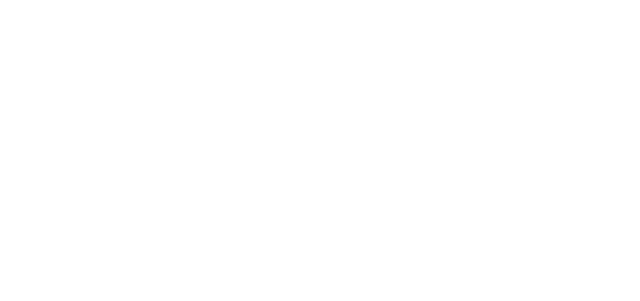
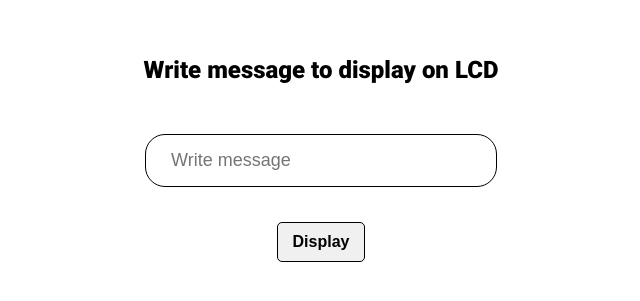
Before and after one commit to Mikael-Kolehmainen/web-input-to-arduino-lcd, a React (Create React App) app: page / in a window 1280 px wide. Shown: the part 231-532 px from the top of the page, without its empty margins (319-959 px from the left). Built offline with nearby package versions, Linux system fonts and the light colour scheme.

Commit message:
Components for website

```diff
--- a/package.json
+++ b/package.json
@@ -13,6 +13,7 @@
     "react": "^18.2.0",
     "react-dom": "^18.2.0",
     "react-scripts": "5.0.1",
+    "styled-components": "^6.1.8",
     "typescript": "^4.9.5",
     "web-vitals": "^2.1.4"
   },
--- a/public/index.html
+++ b/public/index.html
@@ -24,7 +24,7 @@
       work correctly both with client-side routing and a non-root public URL.
       Learn how to configure a non-root public URL by running `npm run build`.
     -->
-    <title>React App</title>
+    <title>Web Input to Arduino LCD</title>
   </head>
   <body>
     <noscript>You need to enable JavaScript to run this app.</noscript>
--- a/src/App.tsx
+++ b/src/App.tsx
@@ -1,9 +1,17 @@
 import React from 'react';
+import { Input } from './components/input.styles';
+import { SubmitButton } from './components/submitButton.styles';
+import { Container } from './components/container.styles';
+import { Heading } from './components/heading.styles';
 
 const App = () => {
   return (
     <section>
-
+      <Container>
+        <Heading>Write message to display on LCD</Heading>
+        <Input type='text' placeholder='Write message' />
+        <SubmitButton type='submit' value='Display' />
+      </Container>
     </section>
   );
 }
--- /dev/null
+++ b/src/components/container.styles.tsx
@@ -0,0 +1,10 @@
+import { styled } from 'styled-components';
+
+export const Container = styled.div`
+    position: absolute;
+    top: 50%;
+    left: 50%;
+    transform: translate(-50%, -50%);
+    width: 50%;
+    height: fit-content;
+`;
--- /dev/null
+++ b/src/components/heading.styles.tsx
@@ -0,0 +1,6 @@
+import { styled } from 'styled-components';
+
+export const Heading = styled.h1`
+    text-align: center;
+    margin: 0 auto 50px auto;
+`;
--- /dev/null
+++ b/src/components/input.styles.tsx
@@ -0,0 +1,12 @@
+import { styled } from 'styled-components';
+
+export const Input = styled.input`
+    padding: 15px 25px;
+    width: 300px;
+    font-size: 18px;
+    display: block;
+    margin: auto;
+    outline: none;
+    border: 1px solid black;
+    border-radius: 20px;
+`;
--- /dev/null
+++ b/src/components/submitButton.styles.tsx
@@ -0,0 +1,18 @@
+import { styled } from 'styled-components';
+
+export const SubmitButton = styled.input`
+    display: block;
+    margin: 35px auto 20px auto;
+    font-size: 16px;
+    font-weight: bold;
+    padding: 10px 15px;
+    border: 1px solid black;
+    border-radius: 5px;
+    outline: none;
+    background-color: #f0f0f0;
+
+    &:hover {
+        cursor: pointer;
+        background-color: #bfbfbf;
+    }
+`;
--- /dev/null
+++ b/src/index.css
@@ -0,0 +1,8 @@
+@font-face {
+    font-family: roboto;
+    src: url(/public/Roboto-Black.ttf);
+}
+
+html, body {
+    font-family: roboto;
+}
--- a/src/index.tsx
+++ b/src/index.tsx
@@ -2,6 +2,7 @@
 import ReactDOM from 'react-dom/client';
 import App from './App';
 import reportWebVitals from './reportWebVitals';
+import './index.css';
 
 const root = ReactDOM.createRoot(
   document.getElementById('root') as HTMLElement
```
Also changed, not shown: public/Roboto-Black.ttf (added), 1 other file (tests, documents, lock files or other folders).
